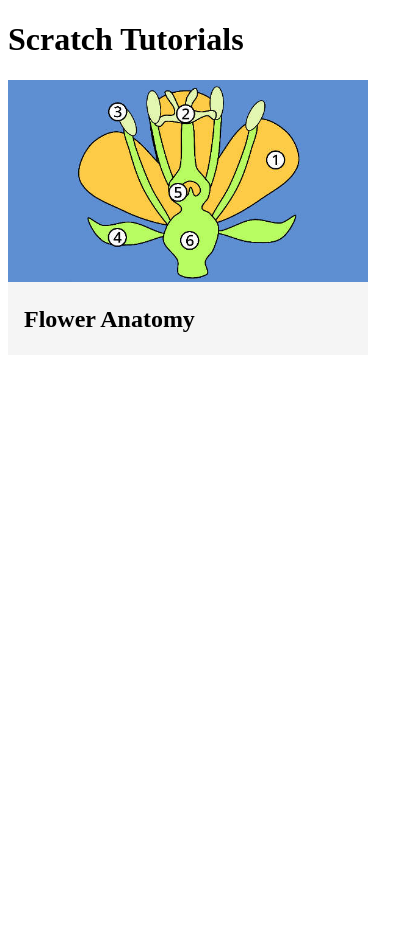
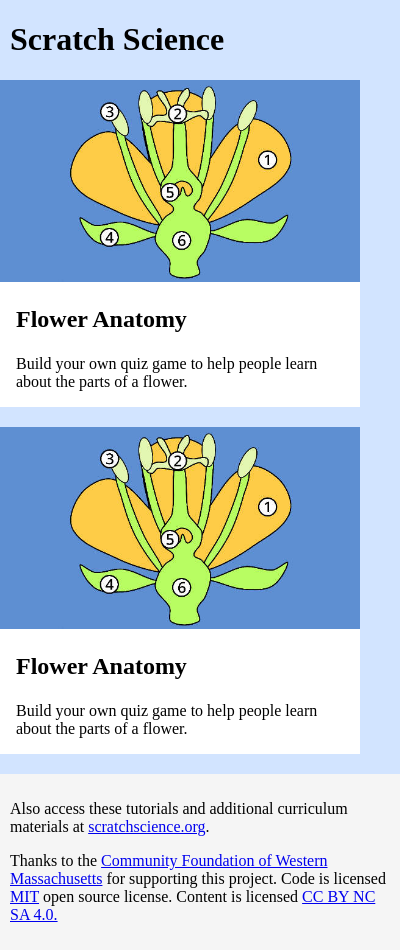
Before and after one commit to holyokecodes/Scratch-Tutorials, a browser extension: page popup.html in a window 400 px wide. Before the commit the page ends 844 px from the top, so only its background shows below. Drawn offline with Linux system fonts and the light colour scheme.

Commit message:
Tutorial updates, use new iframe url

```diff
--- a/contentScript.js
+++ b/contentScript.js
@@ -1,6 +1,6 @@
 function loadTutorial(id, title) {
 
-    const html = "<div class='tutorial draggable'><div class='tutorial-header'><div class='tutorial-title'><img src='/static/assets/b433ee02a13fa2a12f7f7059f1f6729a.svg'> <span>" + title + "</span></div><div class='close-tutorial card_remove-button_1F8SI'><span>Close</span><img class='card_close-icon_1FYf5' src='/static/assets/a11c1802ec38e7fe60918fb52186261f.svg'></div></div><div class='tutorial-content'><iframe src='https://challengegalaxy.netlify.com/challenges/"+id+"'/></div></div>";
+    const html = "<div class='tutorial draggable'><div class='tutorial-header'><div class='tutorial-title'><img src='/static/assets/b433ee02a13fa2a12f7f7059f1f6729a.svg'> <span>" + title + "</span></div><div class='close-tutorial card_remove-button_1F8SI'><span>Close</span><img class='card_close-icon_1FYf5' src='/static/assets/a11c1802ec38e7fe60918fb52186261f.svg'></div></div><div class='tutorial-content'><iframe src='https://scratchscience.netlify.com/embed/"+id+"'/></div></div>";
 
     document.querySelector(".gui").insertAdjacentHTML("afterbegin", html );
     $(".draggable" ).draggable();
--- a/popup.html
+++ b/popup.html
@@ -2,23 +2,59 @@
 <html>
   <head>
     <style>
+      body {
+        background-color: rgba(77, 151, 255, 0.25);
+        margin: 0px;
+        max-height: 400px;
+      }
+      h1 {
+
+        padding-left: 10px;
+      }
       .tutorial {
         width: 360px;
-        background-color: whitesmoke;
+        background-color: white;
+        margin-bottom: 20px;
+        cursor: pointer;
       }
       img { max-width: 100%; }
       .title {
         padding: 0rem 1rem 0.1rem 1rem;
       }
+      .description {
+        padding: 0rem 1rem 1rem 1rem;
+      }
+      .footer {
+        background-color: whitesmoke;
+        padding: 10px;
+      }
     </style>
   </head>
   <body>
-    <h1>Scratch Tutorials</h1>
+    <h1>Scratch Science</h1>
     <div id="hat-landing" class="tutorial" data-title="Flower Anatomy">
       <img src="/images/flower_anatomy.jpg">
       <div class="title">
         <h2>Flower Anatomy</h2>
       </div>
+      <div class="description">
+        Build your own quiz game to help people learn about the parts of a flower.
+      </div>
+    </div>
+    <div id="hat-landing" class="tutorial" data-title="Flower Anatomy">
+      <img src="/images/flower_anatomy.jpg">
+      <div class="title">
+        <h2>Flower Anatomy</h2>
+      </div>
+      <div class="description">
+        Build your own quiz game to help people learn about the parts of a flower.
+      </div>
+    </div>
+
+    <div class="footer">
+      <p>Also access these tutorials and additional curriculum materials at <a href="https://scratchscience.org" target="_blank">scratchscience.org</a>.</p>
+
+      <p>Thanks to the <a href="http://communityfoundation.org/" target="_blank">Community Foundation of Western Massachusetts</a> for supporting this project. Code is licensed <a href="http://opensource.org/licenses/mit-license.php " target="_blank">MIT</a> open source license. Content is licensed <a href="https://creativecommons.org/licenses/by-nc-sa/4.0/" target="_blank">CC BY NC SA 4.0.</a></p>
     </div>
     <script src="popup.js"></script>
   </body>
```
